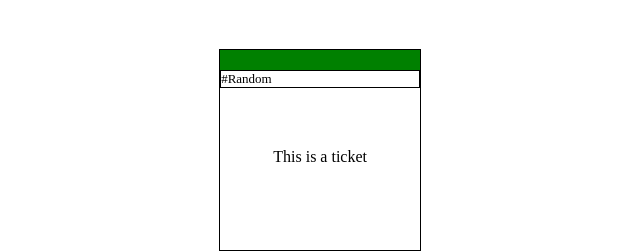
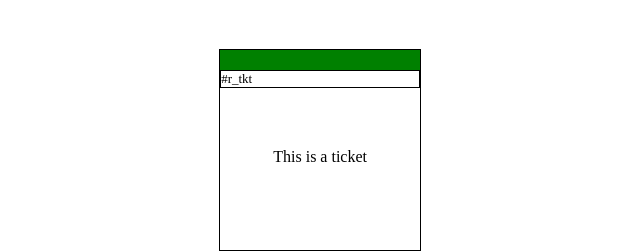
Before and after one commit to hsallrounder/Super-150-3year-GLA-Web-Test-3, a plain HTML site: page index.html in a window 1280 px wide. Shown: the part 234-486 px from the top of the page, 5-645 px from the left. Drawn offline with nearby package versions, Linux system fonts and the light colour scheme.

Commit message:
itna hi aata h

```diff
--- a/index.html
+++ b/index.html
@@ -25,7 +25,7 @@
     <div class="tickets" id = "tickets">
         <section class="ticket-area">
             <div class="top-color"></div>
-            <div class="random-text">#Random</div>
+            <div class="random-text">#r_tkt</div>
             <div class="rest-area">This is a ticket</div>
         </section>
     </div>
```
